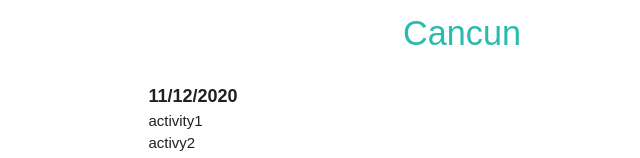
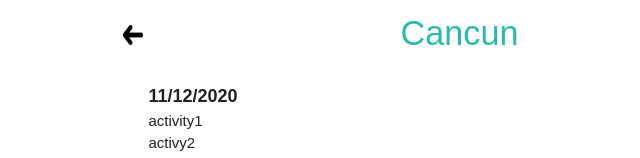
Before and after one commit to olessiap/travel-log, a React (Create React App) app: page /1 in a window 1280 px wide. Shown: the top 158 px of the page, without its empty margins (178-818 px from the left). Built offline with nearby package versions, Linux system fonts and the light colour scheme.

Commit message:
added back button to redirect back to home

```diff
--- a/src/CityPage.js
+++ b/src/CityPage.js
@@ -1,7 +1,15 @@
 import React, { Component } from 'react'
 import { connect } from 'react-redux'
+import BackIcon from './images/backicon.png'
 
 export class CityPage extends Component {
+
+  handleGoHome = () => {
+    this.props.history.push({
+      pathname: "/"
+    })
+  }
+
   render() {
     const day = this.props.city.days.map((day, index) => {
       const date = day.date
@@ -19,7 +27,10 @@ export class CityPage extends Component {
     })
     const city = this.props.city ? (
       <div className="container section post card-content" key={this.props.city.id}>
-        <h4 className="center card-title">{this.props.city.cityName}</h4>
+        <div className="city-header">
+          <img src={BackIcon} className="back-button" onClick={this.handleGoHome}/>
+          <h4 className="center card-title">{this.props.city.cityName}</h4>
+        </div>
         {day}
       </div>
     ) : (
--- a/src/index.css
+++ b/src/index.css
@@ -117,10 +117,21 @@ label #date {
 }
 
 /* CITY PAGE */
+.city-header {
+  display: flex;
+  align-items: baseline;
+}
 
 .card-title {
   padding-bottom:30px;
+  margin: 0 auto;
 }
 .activity-wrapper {
   padding-bottom:30px;
 }
+
+.back-button {
+  height: 20px;
+  width: 20px;
+  margin-left: -25px;
+}
```
Also changed, not shown: src/images/backicon.png (added).
